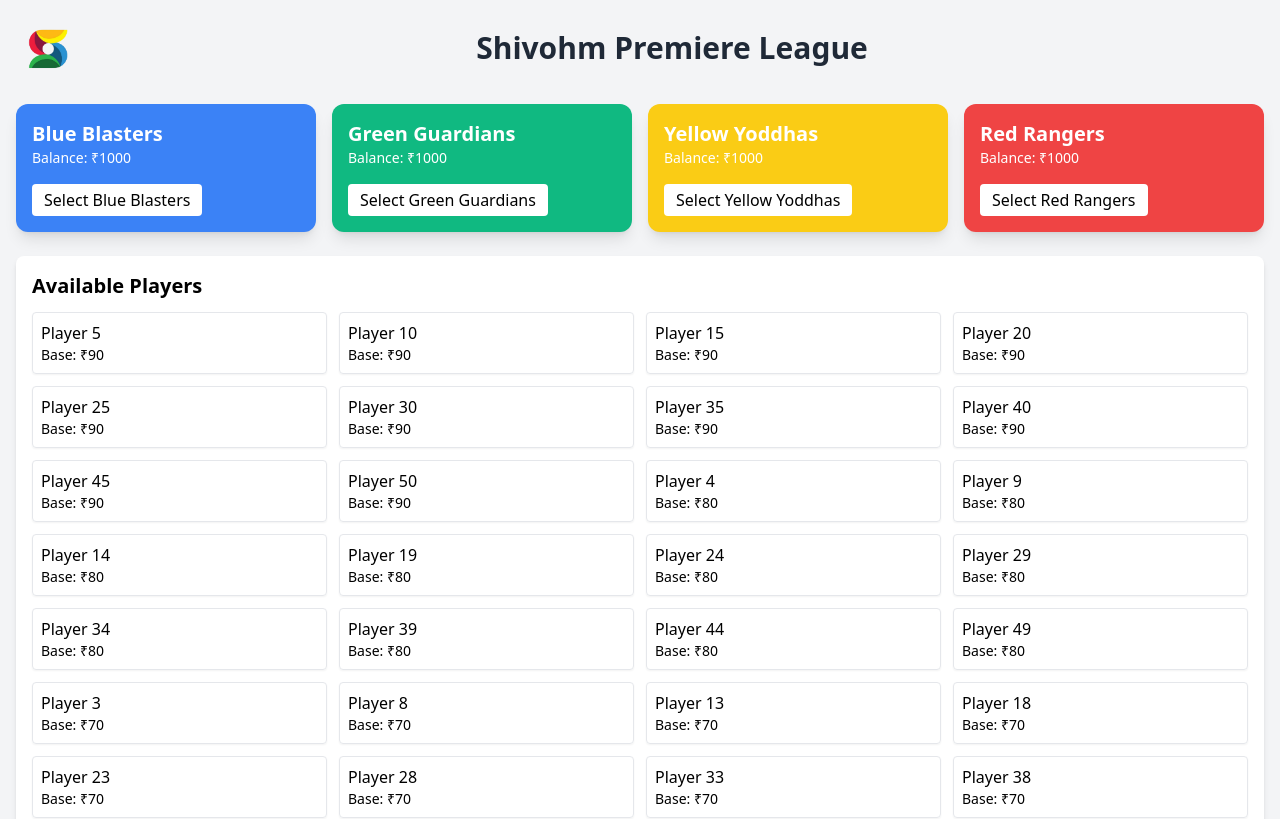
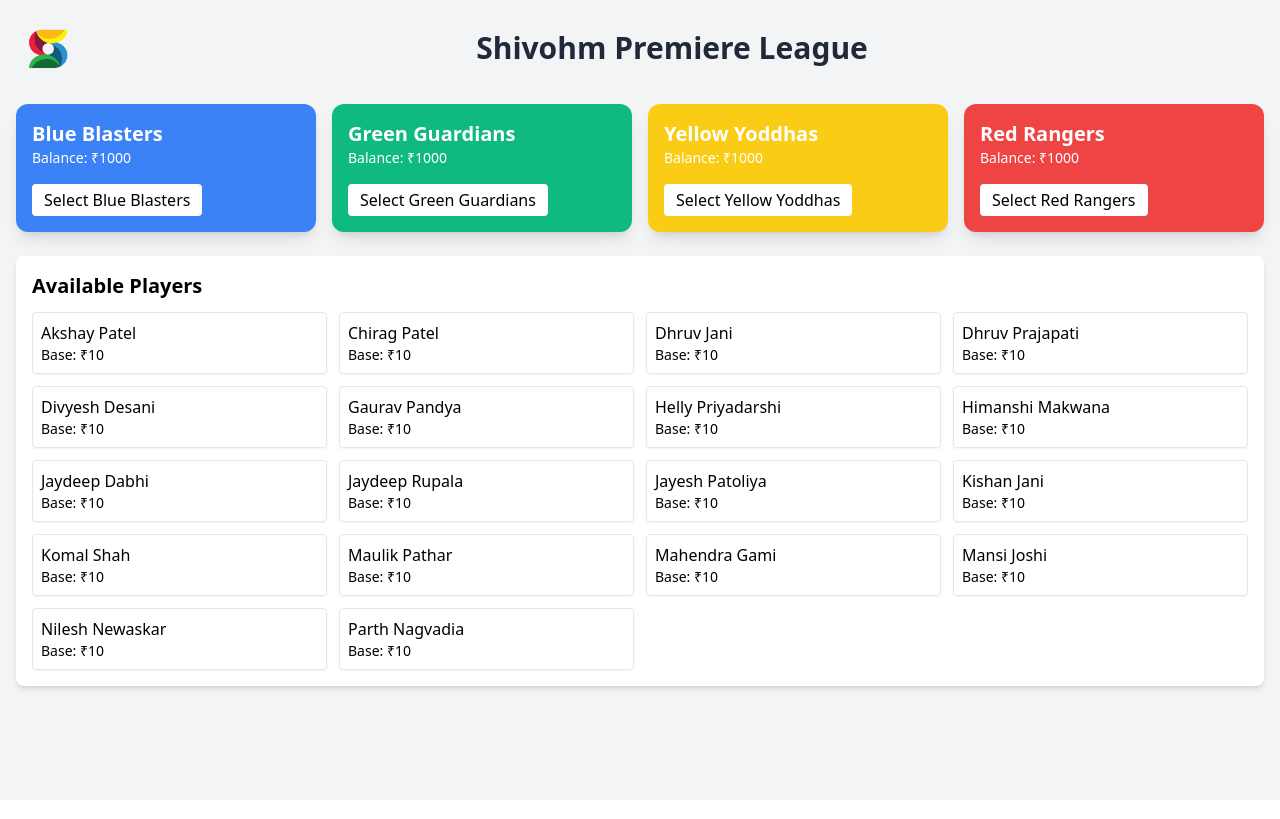
Before and after one commit to Dhruv1509/SPL-Auction, a React (Create React App) app: page / in a window 1280 px wide. Shown: the top 819 px of the page. Built offline with nearby package versions, Linux system fonts and the light colour scheme.

Commit message:
Update App.js

```diff
--- a/src/App.js
+++ b/src/App.js
@@ -1,6 +1,6 @@
 // SPL Auction Platform - Enhanced UI with Shivohm Branding
 import React, { useState } from "react";
-import logo from "./assets/logo.png"; // Make sure to place the Shivohm logo as 'logo.png' in public or src/assets
+import logo from "../public/logo.png"; // Ensure logo.png is placed in public folder
 
 const initialTeams = [
   { name: "Blue Blasters", color: "#3B82F6", balance: 1000, players: [] },
@@ -9,13 +9,20 @@ const initialTeams = [
   { name: "Red Rangers", color: "#EF4444", balance: 1000, players: [] },
 ];
 
-const initialPlayers = Array.from({ length: 50 }, (_, i) => ({
-  id: i + 1,
-  name: `Player ${i + 1}`,
-  basePrice: 50 + (i % 5) * 10,
+const playerNames = [
+  "Akshay Patel", "Chirag Patel", "Dhruv Jani", "Dhruv Prajapati", "Divyesh Desani",
+  "Gaurav Pandya", "Helly Priyadarshi", "Himanshi Makwana", "Jaydeep Dabhi", "Jaydeep Rupala",
+  "Jayesh Patoliya", "Kishan Jani", "Komal Shah", "Maulik Pathar", "Mahendra Gami",
+  "Mansi Joshi", "Nilesh Newaskar", "Parth Nagvadia"
+];
+
+const initialPlayers = playerNames.map((name, index) => ({
+  id: index + 1,
+  name,
+  basePrice: 10,
   sold: false,
   team: null,
-  bid: 0,
+  bid: 0
 }));
 
 export default function SPLAuction() {
```
